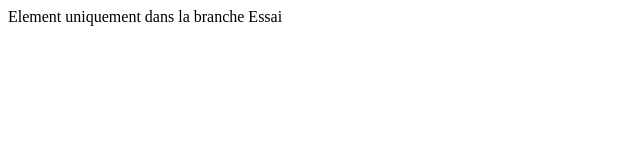
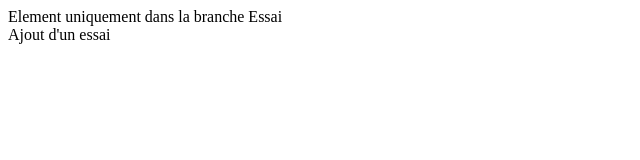
Before and after one commit to MarinB-56/essai, a plain HTML site: page index.html in a window 1280 px wide. Shown: the full height of the page, 0-640 px from the left. Drawn offline with Linux system fonts and the light colour scheme.

Commit message:
Ajout d'un nouvel élément à Essai

```diff
--- a/index.html
+++ b/index.html
@@ -7,5 +7,6 @@
 </head>
 <body>
     <div>Element uniquement dans la branche Essai</div>
+    <div>Ajout d'un essai</div>
 </body>
 </html>
```
